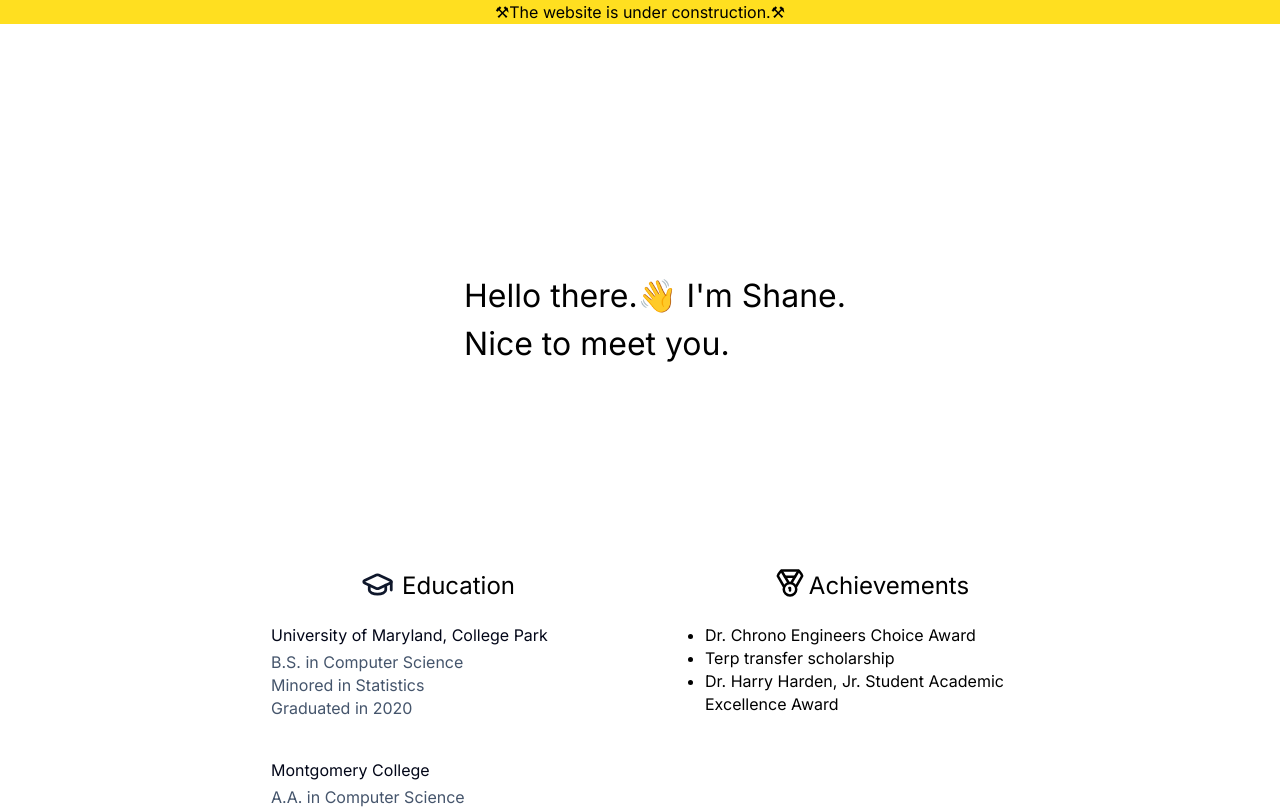
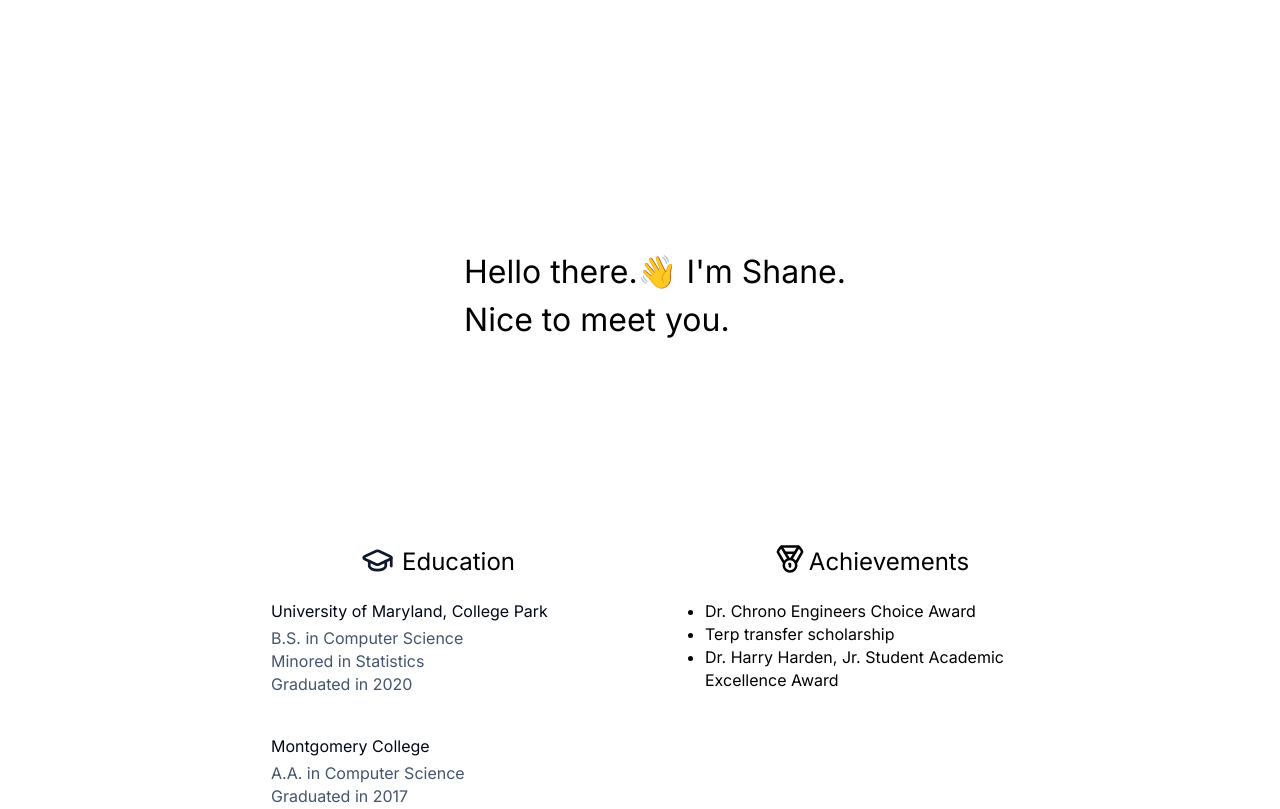
Before and after one commit to ssoemoe/ssoemoe.github.io, a React (Vite) app: page / in a window 1280 px wide. Shown: the top 809 px of the page. Built offline with nearby package versions, Linux system fonts and the light colour scheme.

Commit message:
refactor: removed top banner

```diff
--- a/src/App.tsx
+++ b/src/App.tsx
@@ -17,9 +17,6 @@ function App() {
     ];
     return (
         <>
-            <p className="w-full bg-yellow-300 text-center">
-                ⚒The website is under construction.⚒
-            </p>
             <Navbar navLinks={navLinks} />
             <div className="px-10">
                 <div
```
